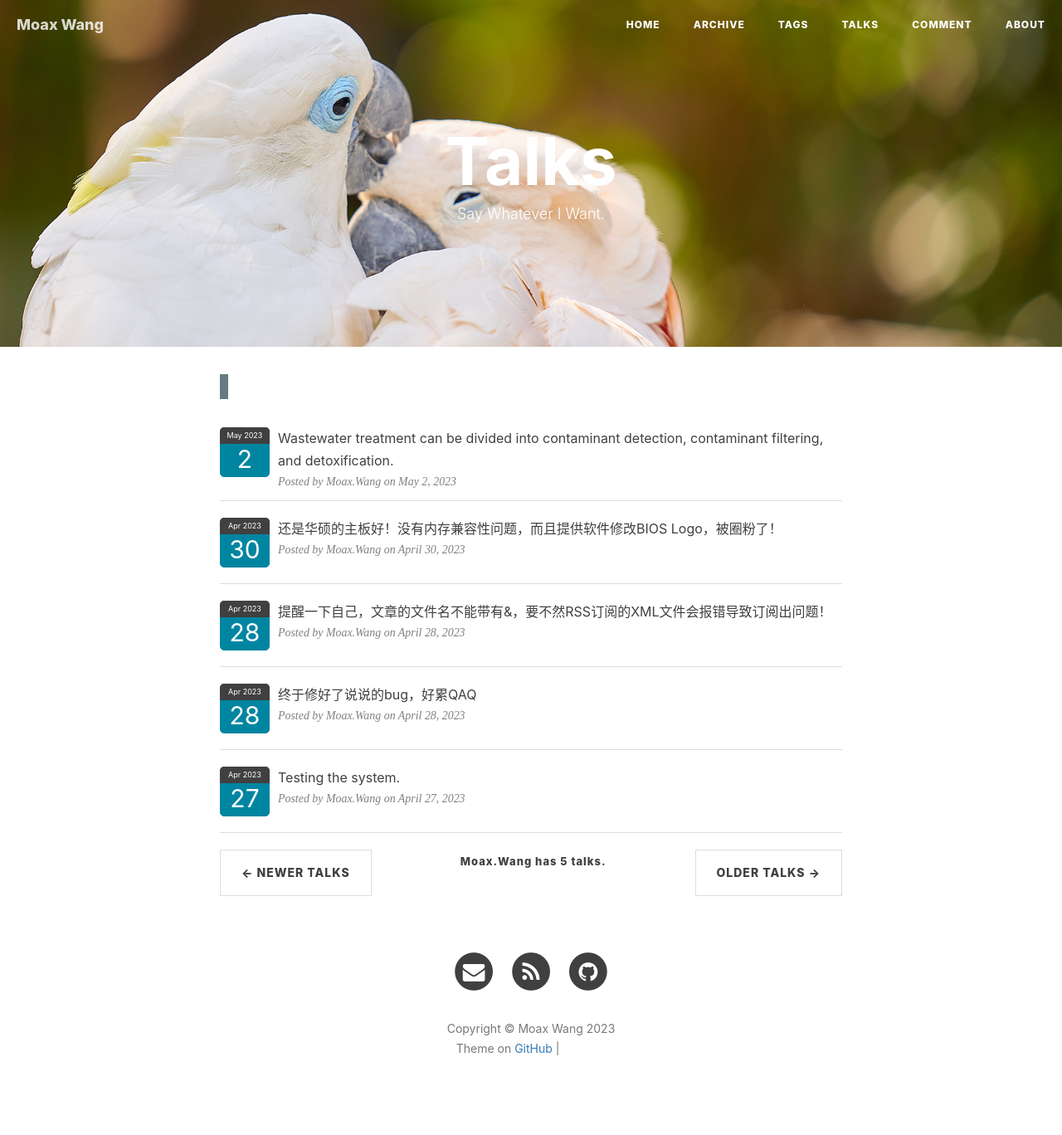
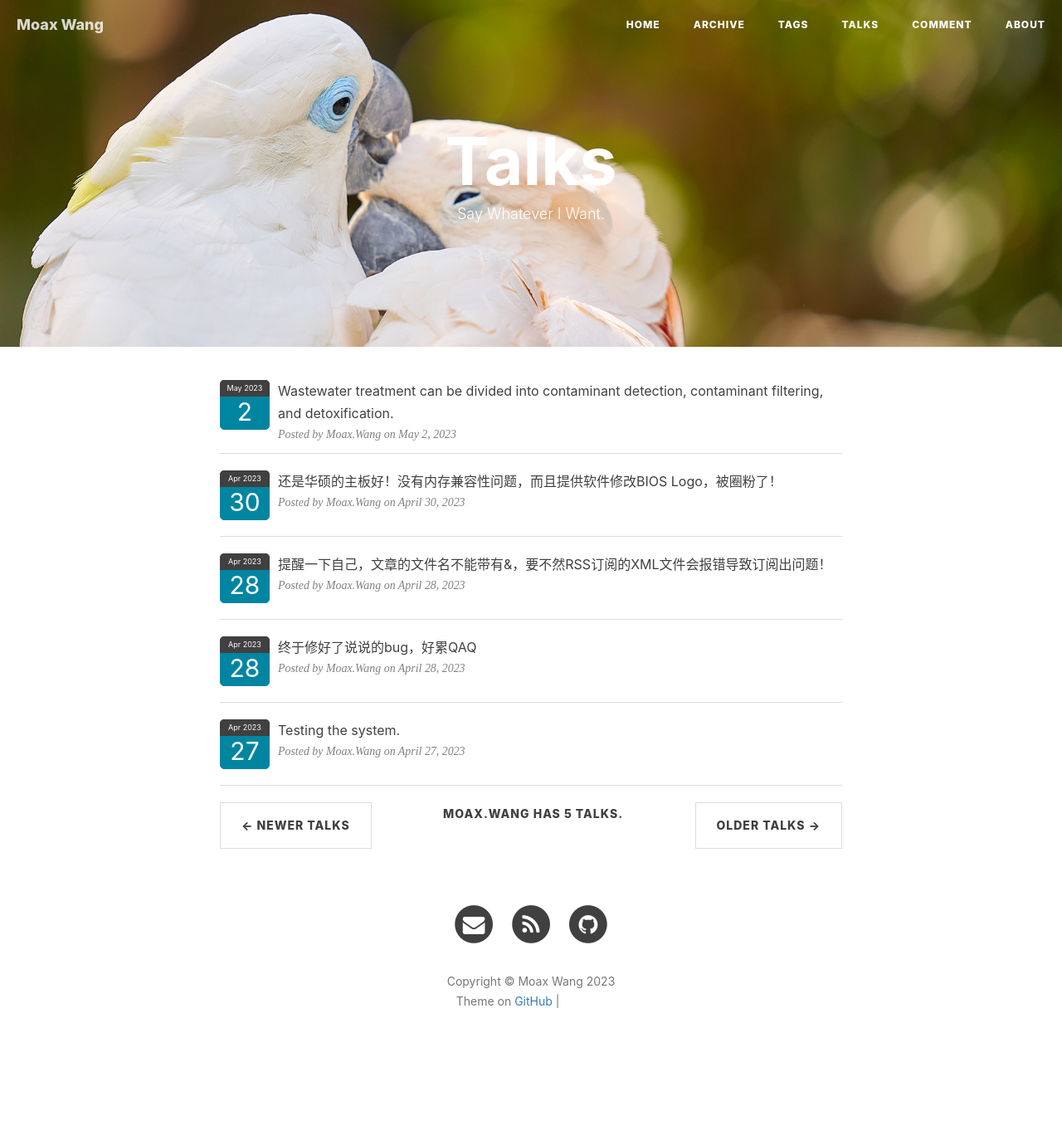
Before and after one commit to WinchellWang/winchellwang.github.io, a Jekyll site: the page built from 3talk.html, in a window 1280 px wide. Shown: the whole page at 83% size. Built offline with Jekyll 4.4.1, drawn with Linux system fonts in a browser that asks for light colours; nearby versions of some CDN libraries; comment, search, counter and statistics services are not loaded; after the commit the page ends 1311 px from its top, so only the background shows below that; grey boxes are pictures that could not be loaded.

Commit message:
Update 3talk.html

```diff
--- a/3talk.html
+++ b/3talk.html
@@ -88,20 +88,21 @@
 
     }
 
-    .hexo-douban-tabs {
+    .hexo-talk-tabs {
+        display: none;
         margin-bottom: 15px;
         margin-top: 15px;
     }
 
-    .hexo-douban-tab {
+    .hexo-talk-tab {
         padding: 5px;
     }
 </style>
 
-<div class="hexo-douban-tabs">
-    <a class="hexo-douban-tab" id="hexo-douban-tab1" rel="external"></a>
-    <a class="hexo-douban-tab" id="hexo-douban-tab2" rel="external"></a>
-    <a class="hexo-douban-tab" id="hexo-douban-tab3" rel="external"></a>
+<div class="hexo-talk-tabs">
+    <a class="hexo-talk-tab" id="hexo-talk-tab1" rel="external"></a>
+    <a class="hexo-talk-tab" id="hexo-talk-tab2" rel="external"></a>
+    <a class="hexo-talk-tab" id="hexo-talk-tab3" rel="external"></a>
 </div>
 
 <div id="my_talk">
@@ -124,7 +125,13 @@
     <li class="previous">
         <a class="hexo-douban-previouspage" href="javascript:;">&larr; Newer Talks</a>
     </li>
-    <li style="margin: 20px 0 0;;line-height: 1.7; font-size: 13px; font-weight: 800; letter-spacing: 1px; padding: 10px; border-radius: 0;">
+    <li style="  line-height: 1.7;
+    text-transform: uppercase;
+    font-size: 14px;
+    font-weight: 800;
+    letter-spacing: 1px;
+    border-radius: 0;
+    padding: 15px 25px;">
         Moax.Wang has
         <script language="JavaScript">
             var numitem3 = document.getElementById('my_talk').getElementsByClassName('hexo-talk-item').length;
```
Also changed, not shown: other parts of 3talk.html (+1 -1 lines).
